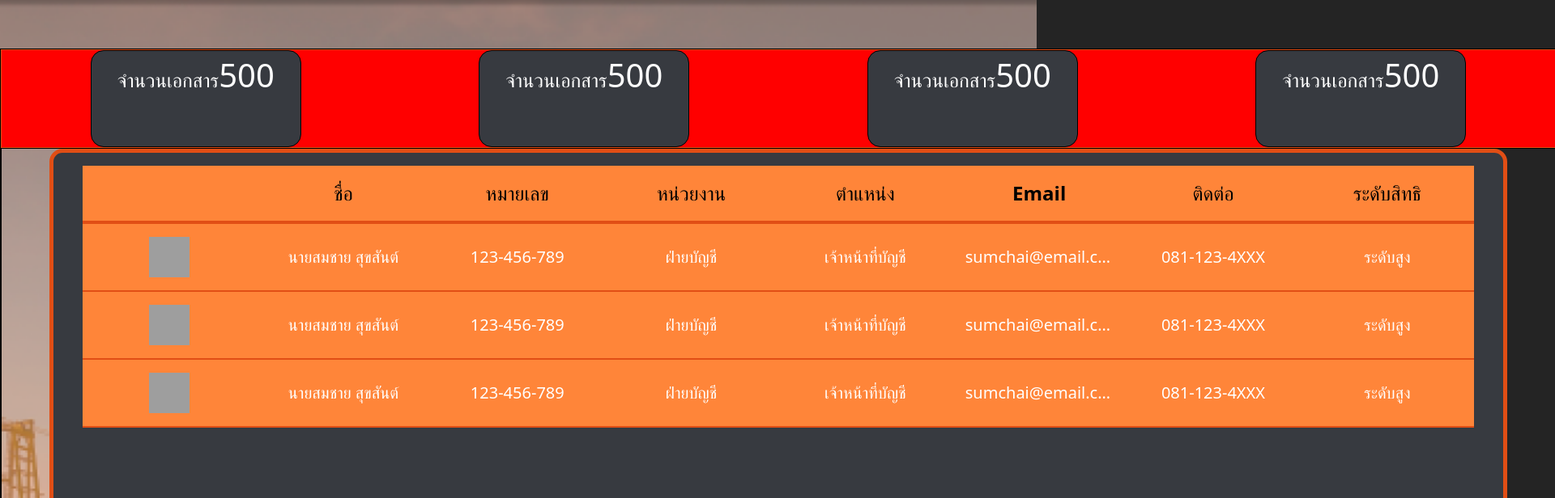
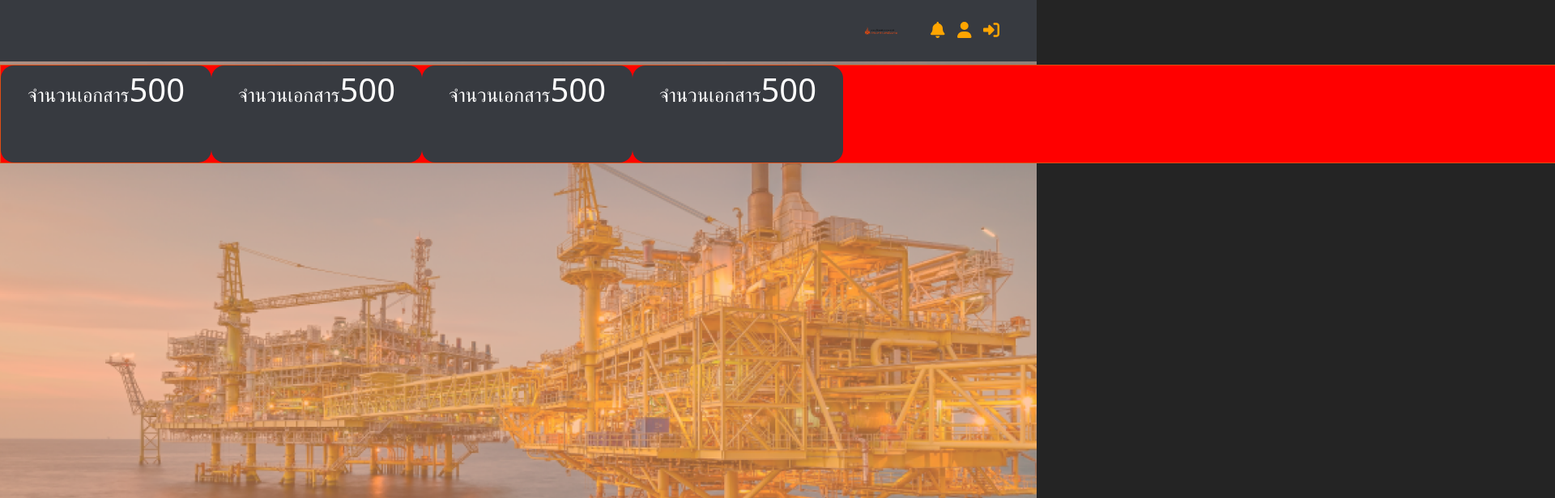
Before and after one commit to Tatsunori-Kato-Spu/document_library, a React (Vite) app: page /stats in a window 1280 px wide. Shown: the top 616 px of the page at 81% size, 1920 px wide, since content can reach past the window. Built offline with nearby package versions, Linux system fonts and the light colour scheme; grey boxes are pictures that could not be loaded.

Commit message:
'fix:router'

```diff
--- a/src/Layout/Layout.jsx
+++ b/src/Layout/Layout.jsx
@@ -7,8 +7,7 @@ function Layout() {
     return (
         <div>
             <Header/>
-            <Navber/>
-            {/* <Outlet/> */}
+            <Outlet/>
         </div>
      );
 }
--- a/src/Layout/Navber/Navber.jsx
+++ b/src/Layout/Navber/Navber.jsx
@@ -1,9 +1,11 @@
 import SearchBar from "../../pages/Searchbar/Searchbar";
+import Header from "../Header/Header";
 // import { Link } from "react-router-dom";
 
 function Navber() {
     return (
         <div>
+            <Header/>
             <SearchBar/>
         </div>
      );
--- a/src/main.jsx
+++ b/src/main.jsx
@@ -13,7 +13,5 @@ createRoot(document.getElementById('root')).render(
   <StrictMode>
     <App />
 
-    <Permission/>
-    <Stats />
   </StrictMode>,
 )
--- a/src/pages/Permission/Permission.jsx
+++ b/src/pages/Permission/Permission.jsx
@@ -1,5 +1,6 @@
 import { useState } from 'react'
 import './permission.css'
+import Header from '../../Layout/Header/Header'
 
 
 function Permission(){
@@ -7,6 +8,8 @@ const [count, setCount] = useState(0)
 
 return (
   <div className="background">
+    <Header/>
+
     <div className='permissionContainer'>
         <table className='tablePermission'>
       <thead>
--- a/src/pages/Stats/Stats.css
+++ b/src/pages/Stats/Stats.css
@@ -1,12 +1,10 @@
-div{
-    border: 1px solid black;
-    margin: auto;
-  }
+
 
 
 
 
 .statsContainer{
+  width: 1980px;
     display: flex;
     background-color: red;
     border: #E14E15 1px solid;
--- a/src/pages/Stats/Stats.jsx
+++ b/src/pages/Stats/Stats.jsx
@@ -1,10 +1,12 @@
+import Header from '../../Layout/Header/Header'
 import './Stats.css'
 
 
 function Stats() {
   return(
-
-    <div className='statsContainer'>
+    <div>
+  <Header/>
+  <div className='statsContainer'>
 
   <div className='boxStats'>
     <span className='textStatsTopic'>จำนวนเอกสาร</span>
@@ -28,6 +30,7 @@ function Stats() {
   </div>
 
   </div>
+  </div>
 )
 }
 
```
